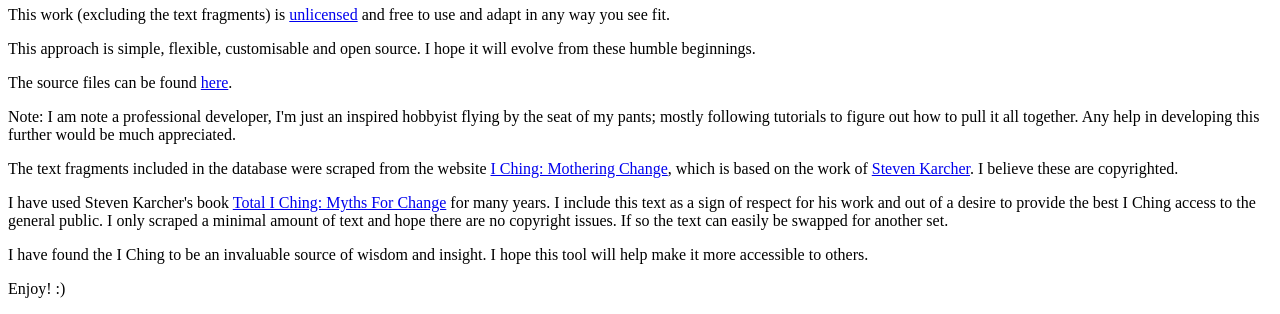
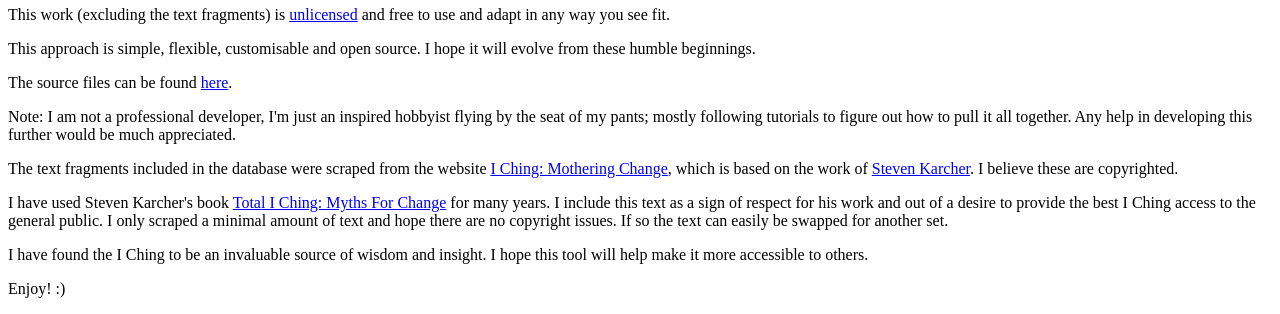
Before and after one commit to anandavala/ichingdb, a Django app: page /ichingdb/ in a window 1280 px wide. Shown: the part 726-1040 px from the top of the page. Run offline with Django 3.2, Linux system fonts and the light colour scheme; data that the repository does not hold is empty; parts of the project's set-up code (start-up, migrations or seed data) failed here and were passed over.

Commit message:
Fixed a minor typo in index.html

```diff
--- a/ichingdb/templates/ichingdb/index.html
+++ b/ichingdb/templates/ichingdb/index.html
@@ -31,7 +31,7 @@
 <p>This work (excluding the text fragments) is <a href="https://github.com/anandavala/ichingdb/blob/master/LICENSE">unlicensed</a> and free to use and adapt in any way you see fit.</p>
 <p>This approach is simple, flexible, customisable and open source. I hope it will evolve from these humble beginnings.</p>
 <p>The source files can be found <a href="https://github.com/anandavala/ichingdb/">here</a>.</p>
-<p>Note: I am note a professional developer, I'm just an inspired hobbyist flying by the seat of my pants; mostly following tutorials to figure out how to pull it all together. Any help in developing this further would be much appreciated.</p>
+<p>Note: I am not a professional developer, I'm just an inspired hobbyist flying by the seat of my pants; mostly following tutorials to figure out how to pull it all together. Any help in developing this further would be much appreciated.</p>
 <p>The text fragments included in the database were scraped from the website <a href="http://inthefamilyway.org/iching/">I Ching: Mothering Change</a>, which is based on the work of
 <a href="https://ichinglivingchange.org/">Steven Karcher</a>. I believe these are copyrighted.</p>
 <p>I have used Steven Karcher's book <a href="https://www.amazon.com/Total-I-Ching-Myths-Change/dp/074993980X/ref=sr_1_1?s=books&ie=UTF8&qid=1436475035&sr=1-1&keywords=Total+I+Ching%3A+Myths+for+Change">Total I Ching: Myths For Change</a>
```
